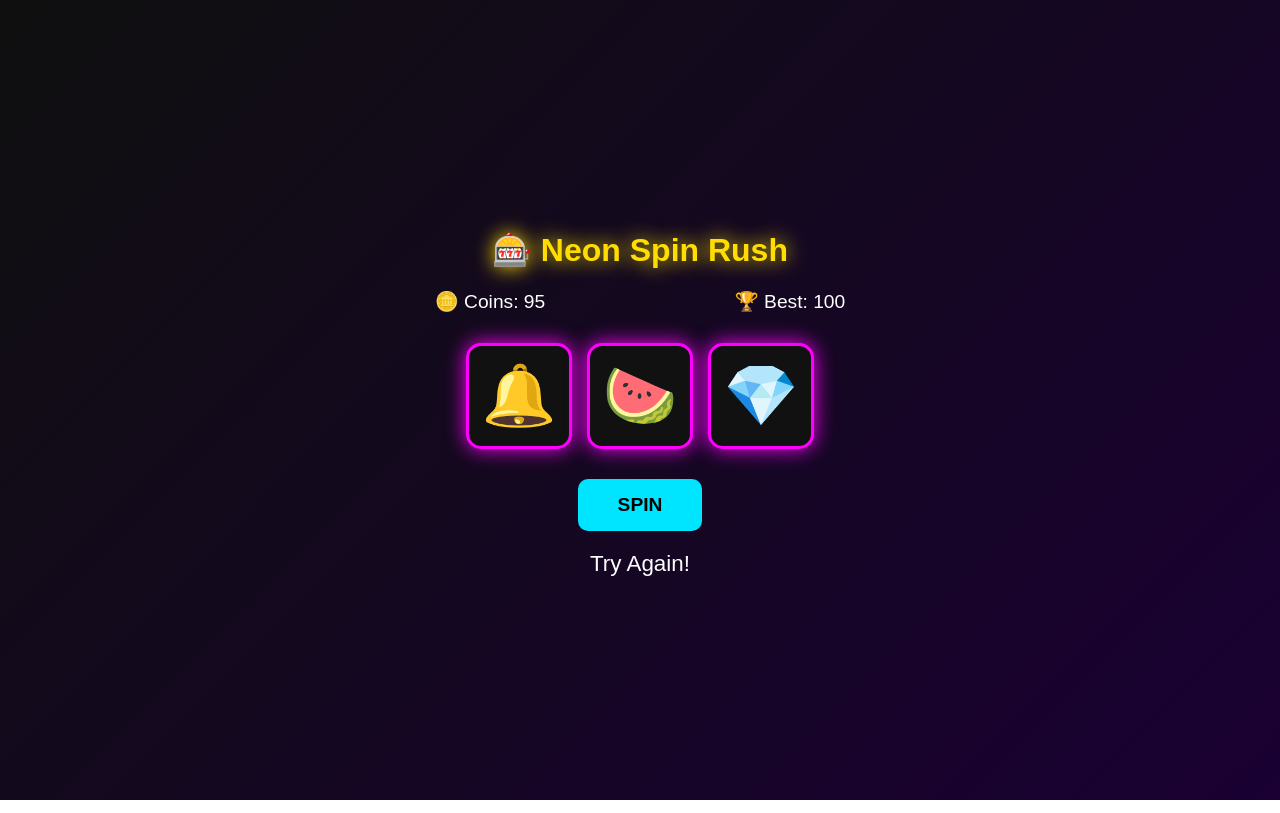
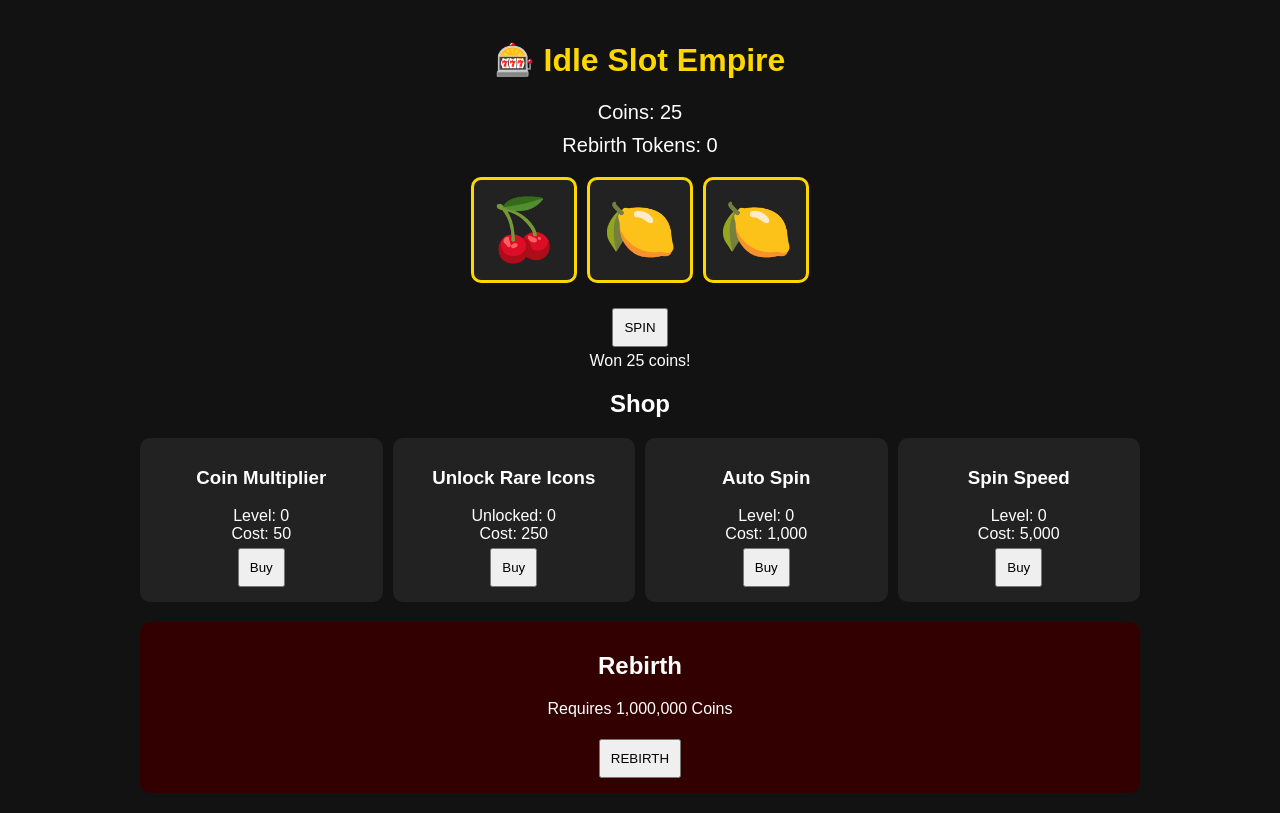
Before and after one commit to Danlarmmos/Slotstotle, a plain HTML site: page index.html in a window 1280 px wide. Both pictures are taken after a click on the button "SPIN". Drawn offline with Linux system fonts and the light colour scheme.

Commit message:
Refactor HTML structure and styles for game

```diff
--- a/index.html
+++ b/index.html
@@ -1,228 +1,394 @@
 <!DOCTYPE html>
-<html lang="en">
+<html>
 <head>
 <meta charset="UTF-8">
-<meta name="viewport" content="width=device-width, initial-scale=1.0">
-<title>Neon Spin Rush</title>
+<meta name="viewport" content="width=device-width,initial-scale=1">
+<title>Idle Slot Empire</title>
 
 <style>
 body{
+background:#121212;
+color:white;
+font-family:Arial;
+text-align:center;
 margin:0;
-    font-family:Arial,sans-serif;
-    background:linear-gradient(135deg,#0f0f0f,#1a0033);
-    color:white;
-    text-align:center;
-    min-height:100vh;
-    display:flex;
-    justify-content:center;
-    align-items:center;
-}
-
-.game{
-    width:90%;
-    max-width:600px;
 }
 
 h1{
-    color:#ffdd00;
-    text-shadow:0 0 20px #ffdd00;
+color:gold;
 }
 
-.stats{
-    display:flex;
-    justify-content:space-around;
-    margin:20px 0;
-    font-size:1.2rem;
+.container{
+max-width:1000px;
+margin:auto;
+padding:20px;
 }
 
 .reels{
 display:flex;
 justify-content:center;
-    gap:15px;
-    margin:30px 0;
+gap:10px;
+margin:20px;
 }
 
 .reel{
 width:100px;
 height:100px;
-    background:#111;
-    border:3px solid #ff00ff;
-    border-radius:15px;
 font-size:60px;
 display:flex;
 align-items:center;
 justify-content:center;
-    box-shadow:0 0 20px #ff00ff;
+background:#222;
+border:3px solid gold;
+border-radius:10px;
 }
 
 button{
-    padding:15px 40px;
-    font-size:1.2rem;
-    border:none;
-    border-radius:10px;
+padding:10px;
+margin:5px;
 cursor:pointer;
-    background:#00e5ff;
-    color:black;
-    font-weight:bold;
 }
 
-button:hover{
-    transform:scale(1.05);
+.shop{
+display:grid;
+grid-template-columns:repeat(auto-fit,minmax(220px,1fr));
+gap:10px;
+margin-top:20px;
 }
 
-.result{
-    margin-top:20px;
-    font-size:1.4rem;
-    min-height:40px;
+.card{
+background:#222;
+padding:10px;
+border-radius:10px;
 }
 
-.win{
-    animation:flash .3s infinite alternate;
+.stat{
+font-size:20px;
+margin:10px;
 }
 
-@keyframes flash{
-    from{filter:brightness(1);}
-    to{filter:brightness(1.8);}
+.rebirth{
+margin-top:20px;
+background:#300;
+padding:10px;
+border-radius:10px;
 }
+
 </style>
 </head>
 <body>
 
-<div class="game">
-    <h1>🎰 Neon Spin Rush</h1>
+<div class="container">
 
-    <div class="stats">
-        <div>🪙 Coins: <span id="coins">100</span></div>
-        <div>🏆 Best: <span id="best">100</span></div>
+<h1>🎰 Idle Slot Empire</h1>
+
+<div class="stat">
+Coins: <span id="coins">0</span>
+</div>
+
+<div class="stat">
+Rebirth Tokens: <span id="tokens">0</span>
 </div>
 
 <div class="reels">
 <div class="reel" id="r1">🍒</div>
-        <div class="reel" id="r2">🍋</div>
-        <div class="reel" id="r3">⭐</div>
+<div class="reel" id="r2">🍒</div>
+<div class="reel" id="r3">🍒</div>
 </div>
 
-    <button id="spin">SPIN</button>
+<button onclick="spin()">SPIN</button>
 
-    <div class="result" id="result"></div>
+<div id="result"></div>
+
+<h2>Shop</h2>
+
+<div class="shop">
+
+<div class="card">
+<h3>Coin Multiplier</h3>
+Level: <span id="multiLevel">0</span><br>
+Cost: <span id="multiCost">50</span><br>
+<button onclick="buyMultiplier()">Buy</button>
+</div>
+
+<div class="card">
+<h3>Unlock Rare Icons</h3>
+Unlocked: <span id="rareLevel">0</span><br>
+Cost: <span id="rareCost">250</span><br>
+<button onclick="buyRare()">Buy</button>
+</div>
+
+<div class="card">
+<h3>Auto Spin</h3>
+Level: <span id="autoLevel">0</span><br>
+Cost: <span id="autoCost">1000</span><br>
+<button onclick="buyAuto()">Buy</button>
+</div>
+
+<div class="card">
+<h3>Spin Speed</h3>
+Level: <span id="speedLevel">0</span><br>
+Cost: <span id="speedCost">5000</span><br>
+<button onclick="buySpeed()">Buy</button>
+</div>
+
+</div>
+
+<div class="rebirth">
+<h2>Rebirth</h2>
+<p>Requires 1,000,000 Coins</p>
+<button onclick="rebirth()">REBIRTH</button>
+</div>
+
 </div>
 
 <script>
-const symbols = ["🍒","🍋","🍉","⭐","💎","🔔","🍀","7️⃣"];
 
-let coins = 100;
-let best = 100;
+let save = JSON.parse(localStorage.getItem("slotSave")) || {
 
-const coinsEl = document.getElementById("coins");
-const bestEl = document.getElementById("best");
-const resultEl = document.getElementById("result");
-const spinBtn = document.getElementById("spin");
+coins:0,
 
-function updateUI(){
-    coinsEl.textContent = coins;
-    bestEl.textContent = best;
-}
+multiplier:1,
+multiLevel:0,
 
-function beep(freq,time){
-    const ctx = new (window.AudioContext || window.webkitAudioContext)();
-    const osc = ctx.createOscillator();
-    const gain = ctx.createGain();
+rareLevel:0,
 
-    osc.connect(gain);
-    gain.connect(ctx.destination);
+autoLevel:0,
 
-    osc.frequency.value = freq;
-    osc.start();
+speedLevel:0,
 
-    gain.gain.setValueAtTime(0.1, ctx.currentTime);
-    gain.gain.exponentialRampToValueAtTime(
-        0.0001,
-        ctx.currentTime + time
-    );
+rebirthTokens:0
 
-    osc.stop(ctx.currentTime + time);
+};
+
+let symbols = ["🍒","🍋","🍉","⭐"];
+
+function getSymbols(){
+
+let arr=[...symbols];
+
+if(save.rareLevel>=1) arr.push("💎");
+if(save.rareLevel>=2) arr.push("7️⃣");
+if(save.rareLevel>=3) arr.push("👑");
+if(save.rareLevel>=4) arr.push("🌌");
+
+return arr;
+
 }
 
 function randomSymbol(){
-    return symbols[Math.floor(Math.random()*symbols.length)];
+
+let pool=getSymbols();
+
+return pool[Math.floor(Math.random()*pool.length)];
+
 }
 
-spinBtn.onclick = () => {
+function spin(){
 
-    if(coins < 5){
-        resultEl.textContent = "Game Over! Refresh to restart.";
-        return;
+let a=randomSymbol();
+let b=randomSymbol();
+let c=randomSymbol();
+
+r1.textContent=a;
+r2.textContent=b;
+r3.textContent=c;
+
+let reward=0;
+
+if(a===b && b===c){
+
+reward=100;
+
+if(a==="💎") reward=500;
+if(a==="7️⃣") reward=1000;
+if(a==="👑") reward=5000;
+if(a==="🌌") reward=25000;
+
+}
+else if(a===b || b===c || a===c){
+
+reward=25;
+
 }
 
-    coins -= 5;
-    updateUI();
+reward*=save.multiplier;
+reward*=Math.max(1, save.rebirthTokens+1);
 
-    spinBtn.disabled = true;
-    resultEl.textContent = "";
+save.coins+=reward;
 
-    let reels = [
-        document.getElementById("r1"),
-        document.getElementById("r2"),
-        document.getElementById("r3")
-    ];
+result.innerHTML=
+reward>0 ?
+`Won ${reward.toLocaleString()} coins!`
+:
+`No match`;
 
-    let intervals = [];
+update();
 
-    reels.forEach((reel,i)=>{
-        intervals[i] = setInterval(()=>{
-            reel.textContent = randomSymbol();
-        },70);
-    });
-
-    setTimeout(()=>{
-        clearInterval(intervals[0]);
-        beep(400,0.05);
-    },1000);
-
-    setTimeout(()=>{
-        clearInterval(intervals[1]);
-        beep(500,0.05);
-    },1400);
-
-    setTimeout(()=>{
-        clearInterval(intervals[2]);
-        beep(700,0.08);
-
-        const a = reels[0].textContent;
-        const b = reels[1].textContent;
-        const c = reels[2].textContent;
-
-        let reward = 0;
-
-        if(a===b && b===c){
-            reward = 100;
-            resultEl.textContent = "🎉 JACKPOT +100!";
-            document.body.classList.add("win");
-            setTimeout(()=>document.body.classList.remove("win"),1500);
-            beep(900,0.2);
-        }
-        else if(a===b || b===c || a===c){
-            reward = 20;
-            resultEl.textContent = "✨ Nice Match +20!";
-            beep(700,0.15);
-        }
-        else{
-            resultEl.textContent = "Try Again!";
 }
 
-        coins += reward;
+function buyMultiplier(){
 
-        if(coins > best){
-            best = coins;
+let cost=Math.floor(50*Math.pow(1.8,save.multiLevel));
+
+if(save.coins>=cost){
+
+save.coins-=cost;
+save.multiLevel++;
+save.multiplier*=2;
+
+update();
+
 }
 
-        updateUI();
-        spinBtn.disabled = false;
+}
 
-    },1800);
-};
+function buyRare(){
 
-updateUI();
+let cost=Math.floor(250*Math.pow(3,save.rareLevel));
+
+if(save.coins>=cost){
+
+save.coins-=cost;
+save.rareLevel++;
+
+update();
+
+}
+
+}
+
+function buyAuto(){
+
+let cost=Math.floor(1000*Math.pow(2.5,save.autoLevel));
+
+if(save.coins>=cost){
+
+save.coins-=cost;
+save.autoLevel++;
+
+update();
+
+}
+
+}
+
+function buySpeed(){
+
+let cost=Math.floor(5000*Math.pow(3,save.speedLevel));
+
+if(save.coins>=cost){
+
+save.coins-=cost;
+save.speedLevel++;
+
+restartAuto();
+update();
+
+}
+
+}
+
+function rebirth(){
+
+if(save.coins<1000000) return;
+
+save.rebirthTokens++;
+
+save.coins=0;
+
+save.multiplier=1;
+save.multiLevel=0;
+
+save.rareLevel=0;
+
+save.autoLevel=0;
+
+save.speedLevel=0;
+
+update();
+
+}
+
+let autoLoop;
+
+function restartAuto(){
+
+clearInterval(autoLoop);
+
+if(save.autoLevel>0){
+
+let speed=Math.max(
+100,
+2000-(save.speedLevel*200)
+);
+
+autoLoop=setInterval(()=>{
+
+for(let i=0;i<save.autoLevel;i++){
+
+spin();
+
+}
+
+},speed);
+
+}
+
+}
+
+function update(){
+
+coins.textContent=
+Math.floor(save.coins).toLocaleString();
+
+tokens.textContent=
+save.rebirthTokens;
+
+multiLevel.textContent=
+save.multiLevel;
+
+rareLevel.textContent=
+save.rareLevel;
+
+autoLevel.textContent=
+save.autoLevel;
+
+speedLevel.textContent=
+save.speedLevel;
+
+multiCost.textContent=
+Math.floor(
+50*Math.pow(1.8,save.multiLevel)
+).toLocaleString();
+
+rareCost.textContent=
+Math.floor(
+250*Math.pow(3,save.rareLevel)
+).toLocaleString();
+
+autoCost.textContent=
+Math.floor(
+1000*Math.pow(2.5,save.autoLevel)
+).toLocaleString();
+
+speedCost.textContent=
+Math.floor(
+5000*Math.pow(3,save.speedLevel)
+).toLocaleString();
+
+localStorage.setItem(
+"slotSave",
+JSON.stringify(save)
+);
+
+}
+
+setInterval(update,1000);
+
+update();
+restartAuto();
+
 </script>
 
 </body>
```
Lines whose indentation alone changed are shown as unchanged.
